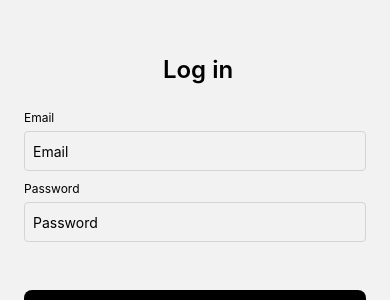
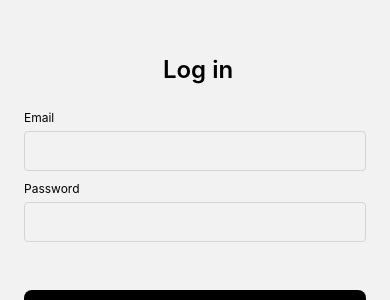
Before and after one commit to israataha/ReactNativeTabsTemplate, a React Native app: screen /Login in a window 390 px wide. Shown: the part 209-509 px from the top of the page. Built offline with nearby package versions, Linux system fonts and the light colour scheme.

Commit message:
Add zod and implement TextField component on Login screen

```diff
--- a/app/screens/Login.tsx
+++ b/app/screens/Login.tsx
@@ -1,14 +1,27 @@
+import { zodResolver } from '@hookform/resolvers/zod';
 import { Link } from '@react-navigation/native';
-import React, { useState } from 'react';
-import { SafeAreaView, StyleSheet, Text, TextInput, View } from 'react-native';
+import React from 'react';
+import { useForm } from 'react-hook-form';
+import { SafeAreaView, StyleSheet, Text, View } from 'react-native';
+import { z } from 'zod';
 
-import { Button } from '../components/Button';
+import { Button, TextField } from '../components';
 import { useAuthStore } from '../stores/authStore';
 
+const LoginSchema = z.object({
+  email: z.string().email(),
+  password: z.string(),
+});
+
+type LoginSchemaType = z.infer<typeof LoginSchema>;
+
 export const Login = () => {
-  const [email, setEmail] = useState('');
-  const [password, setPassword] = useState('');
   const { signIn } = useAuthStore();
+
+  const { handleSubmit, control } = useForm<LoginSchemaType>({
+    mode: 'onBlur',
+    resolver: zodResolver(LoginSchema),
+  });
 
   const login = () => {
     signIn('token');
@@ -21,30 +34,27 @@ export const Login = () => {
 
         <View style={styles.inputContainerStyle}>
           <Text style={styles.inputLabelStyle}>Email</Text>
-          <TextInput
+          <TextField
             autoCapitalize="none"
-            placeholder="Email"
-            value={email}
-            onChangeText={setEmail}
+            name="email"
+            control={control}
+            keyboardType="email-address"
             textContentType="emailAddress"
-            keyboardType="email-address"
-            style={styles.inputStyle}
           />
         </View>
 
         <View style={styles.inputContainerStyle}>
           <Text style={styles.inputLabelStyle}>Password</Text>
-          <TextInput
+          <TextField
             autoCapitalize="none"
-            placeholder="Password"
-            value={password}
-            onChangeText={setPassword}
+            control={control}
+            name="password"
             secureTextEntry={true}
+            style={styles.inputStyle}
             textContentType="password"
-            style={styles.inputStyle}
           />
         </View>
-        <Button text="Login" style={styles.buttonStyle} onPress={login} />
+        <Button text="Login" style={styles.buttonStyle} onPress={handleSubmit(login)} />
         <Text style={styles.subtextStyle}>
           Don't have an account?{' '}
           <Link style={styles.linkStyle} to={{ screen: 'Signup' }}>
--- a/package.json
+++ b/package.json
@@ -10,6 +10,7 @@
     "test": "jest"
   },
   "dependencies": {
+    "@hookform/resolvers": "^3.9.0",
     "@react-navigation/native": "^6.1.18",
     "@react-navigation/native-stack": "^6.11.0",
     "react": "18.3.1",
@@ -17,6 +18,7 @@
     "react-native": "0.75.4",
     "react-native-safe-area-context": "^4.11.0",
     "react-native-screens": "^3.34.0",
+    "zod": "^3.23.8",
     "zustand": "^5.0.0-rc.2"
   },
   "devDependencies": {
```
Also changed, not shown: 1 other file (tests, documents, lock files or other folders).
